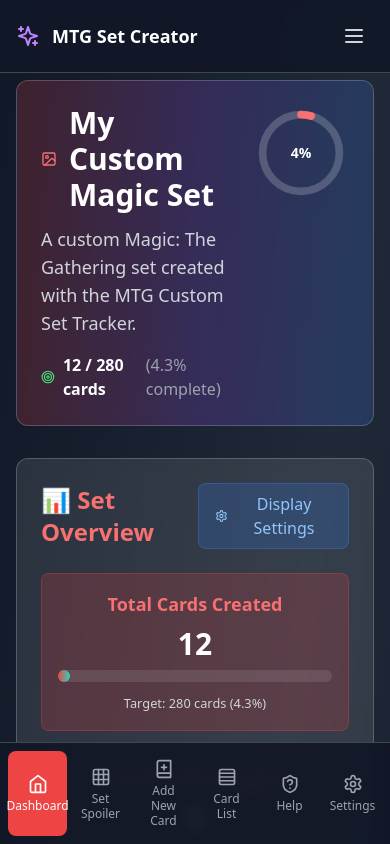
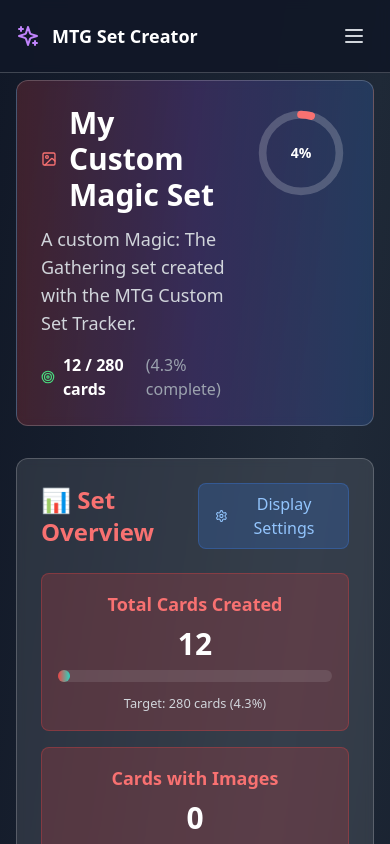
Before and after one commit to IgnacioLeivaP/MTGcustomsettracker, a React (Vite) app: page / in a window 390 px wide. Shown: the top 844 px of the page. Built offline with nearby package versions, Linux system fonts and the light colour scheme.

Commit message:
Remove bottom navigation, keep only hamburger menu

```diff
--- a/src/App.tsx
+++ b/src/App.tsx
@@ -94,7 +94,7 @@ function App() {
 
       {/* Main Content */}
       <div className="flex-1 overflow-auto lg:ml-64">
-        <div className="container mx-auto px-4 lg:px-6 py-4 lg:py-8 max-w-6xl mt-16 lg:mt-0 mb-20 lg:mb-0">
+        <div className="container mx-auto px-4 lg:px-6 py-4 lg:py-8 max-w-6xl mt-16 lg:mt-0">
           {/* Content based on active section */}
           <div className="space-y-8">
             {activeSection === 'dashboard' && (
--- a/src/components/Sidebar.tsx
+++ b/src/components/Sidebar.tsx
@@ -151,34 +151,6 @@ export const Sidebar: React.FC<SidebarProps> = ({ activeSection, onSectionChange
         </div>
       )}
 
-      {/* Mobile Bottom Navigation */}
-      <div className="lg:hidden fixed bottom-0 left-0 right-0 bg-gray-900/95 backdrop-blur-sm border-t border-white/20 z-50">
-        <div className="grid grid-cols-6 gap-1 p-2">
-          {menuItems.map((item) => {
-            const Icon = item.icon;
-            const isActive = activeSection === item.id;
-
-            return (
-              <button
-                key={item.id}
-                onClick={() => onSectionChange(item.id)}
-                className={`flex flex-col items-center justify-center py-2 px-1 rounded-lg transition-colors ${
-                  isActive
-                    ? 'bg-red-500 text-white'
-                    : 'text-gray-400 hover:text-white hover:bg-white/10'
-                }`}
-              >
-                <Icon className="w-5 h-5 mb-1" />
-                <span className="text-xs font-medium leading-tight text-center">
-                  {item.label.split(' ').map((word, index) => (
-                    <div key={index}>{word}</div>
-                  ))}
-                </span>
-              </button>
-            );
-          })}
-        </div>
-      </div>
     </>
   );
 };
```
